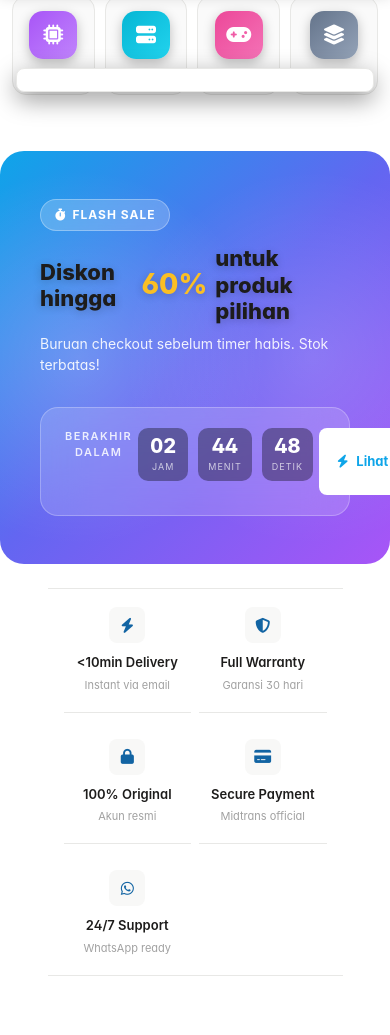
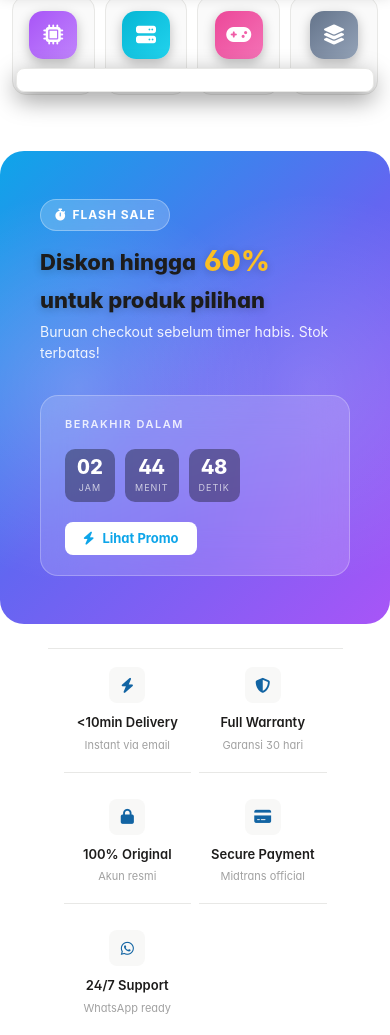
Before and after one commit to zcuss/z-store, a PHP site: page / in a window 390 px wide. Shown: the part 848-1883 px from the top of the page. Run offline with PHP 8.4, Linux system fonts and the light colour scheme; some libraries are stand-ins or nearby versions.

Commit message:
fix: prevent mobile horizontal scroll (body/html max-width 100vw, flash-sale min-width 0 + flex-wrap)

```diff
--- a/frontend/shop/styles.css
+++ b/frontend/shop/styles.css
@@ -718,18 +718,18 @@
   background:linear-gradient(135deg,#0a0a0b 0%,#1c1c1f 100%);
   border:1px solid var(--glass-border);border-radius:var(--radius-lg);
   padding:20px 24px;display:flex;align-items:center;gap:20px;
-  flex-wrap:wrap;position:relative;overflow:hidden;
+  flex-wrap:wrap;position:relative;overflow:hidden;min-width:0;max-width:100%;
 }
 .flash-sale-inner::before{
   content:'';position:absolute;top:0;right:0;width:200px;height:100%;
   background:radial-gradient(circle at top right,rgba(56,189,248,.12),transparent 70%);
   pointer-events:none;
 }
-.flash-sale-content{flex:1;z-index:1}
-.flash-sale-title{font-size:18px;font-weight:700;color:var(--text);margin-bottom:4px;display:flex;align-items:center;gap:8px}
+.flash-sale-content{flex:1 1 0;min-width:0;z-index:1}
+.flash-sale-title{font-size:18px;font-weight:700;color:var(--text);margin-bottom:4px;display:flex;align-items:center;gap:8px;flex-wrap:wrap}
 .flash-sale-title i{color:var(--warn)}
 .flash-sale-sub{font-size:12px;color:var(--text-dim)}
-.flash-sale-timer{display:flex;gap:6px;z-index:1}
+.flash-sale-timer{display:flex;gap:6px;z-index:1;flex-wrap:wrap;min-width:0}
 .fs-timer-unit{
   background:var(--bg);border:1px solid var(--glass-border);
   border-radius:6px;padding:6px 10px;text-align:center;min-width:48px;
```
